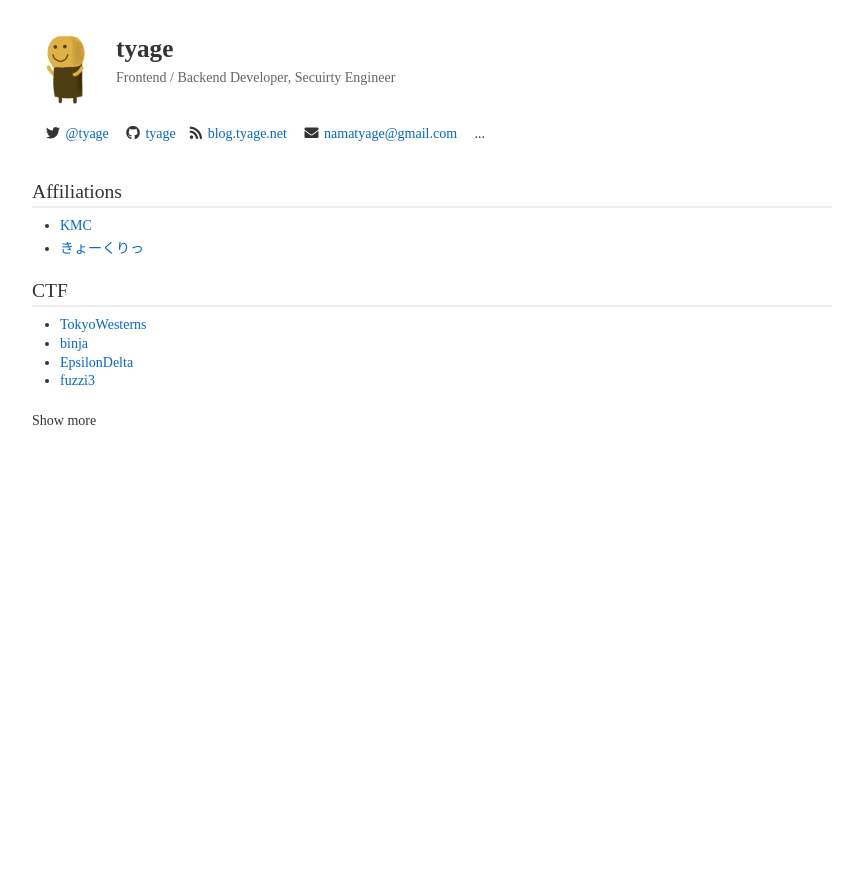
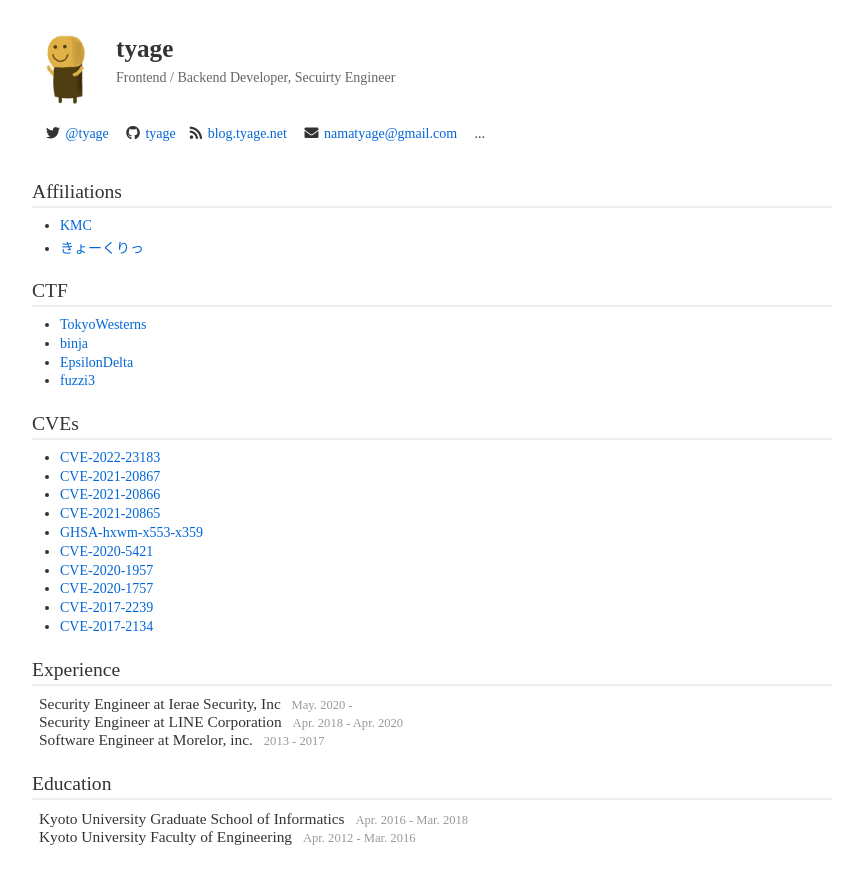
Before and after one commit to tyage/tyage.net, a website: page public/index.html in a window 1280 px wide. Shown: the whole page, without its empty margins (208-1071 px from the left). Before the commit the page ends 800 px from the top, so only its background shows below. Drawn offline with Linux system fonts and the light colour scheme.

Commit message:
add cves

```diff
--- a/public/index.html
+++ b/public/index.html
@@ -1,5 +1,6 @@
 <!doctype html>
 <html lang="ja">
+
 <head>
   <meta charset="UTF-8">
   <meta name="viewport" content="initial-scale=1, user-scalable=0">
@@ -7,6 +8,7 @@
   <link rel="stylesheet" href="https://use.fontawesome.com/releases/v5.12.1/css/all.css">
   <link rel="stylesheet" href="/css/profile.css">
 </head>
+
 <body>
   <main>
     <div class="profile-main">
@@ -51,8 +53,21 @@
       </ul>
     </div>
 
-    <details>
-      <summary>Show more</summary>
+    <div class="profile-sub">
+      <h3 class="title">CVEs</h3>
+      <ul>
+        <li><a href="https://github.com/npm/git/security/advisories/CVE-2022-23183">CVE-2022-23183</a></li>
+        <li><a href="https://github.com/npm/git/security/advisories/CVE-2021-20867">CVE-2021-20867</a></li>
+        <li><a href="https://github.com/npm/git/security/advisories/CVE-2021-20866">CVE-2021-20866</a></li>
+        <li><a href="https://github.com/npm/git/security/advisories/CVE-2021-20865">CVE-2021-20865</a></li>
+        <li><a href="https://github.com/npm/git/security/advisories/GHSA-hxwm-x553-x359">GHSA-hxwm-x553-x359</a></li>
+        <li><a href="https://nvd.nist.gov/vuln/detail/CVE-2020-5421">CVE-2020-5421</a></li>
+        <li><a href="https://nvd.nist.gov/vuln/detail/CVE-2020-1957">CVE-2020-1957</a></li>
+        <li><a href="https://nvd.nist.gov/vuln/detail/CVE-2020-1757">CVE-2020-1757</a></li>
+        <li><a href="https://nvd.nist.gov/vuln/detail/CVE-2017-2239">CVE-2017-2239</a></li>
+        <li><a href="https://nvd.nist.gov/vuln/detail/CVE-2017-2134">CVE-2017-2134</a></li>
+      </ul>
+    </div>
 
     <div class="profile-sub">
       <h3 class="title">Experience</h3>
@@ -93,7 +108,7 @@
         </p>
       </div>
     </div>
-    </details>
   </main>
 </body>
+
 </html>
```
Lines whose indentation alone changed are shown as unchanged.
